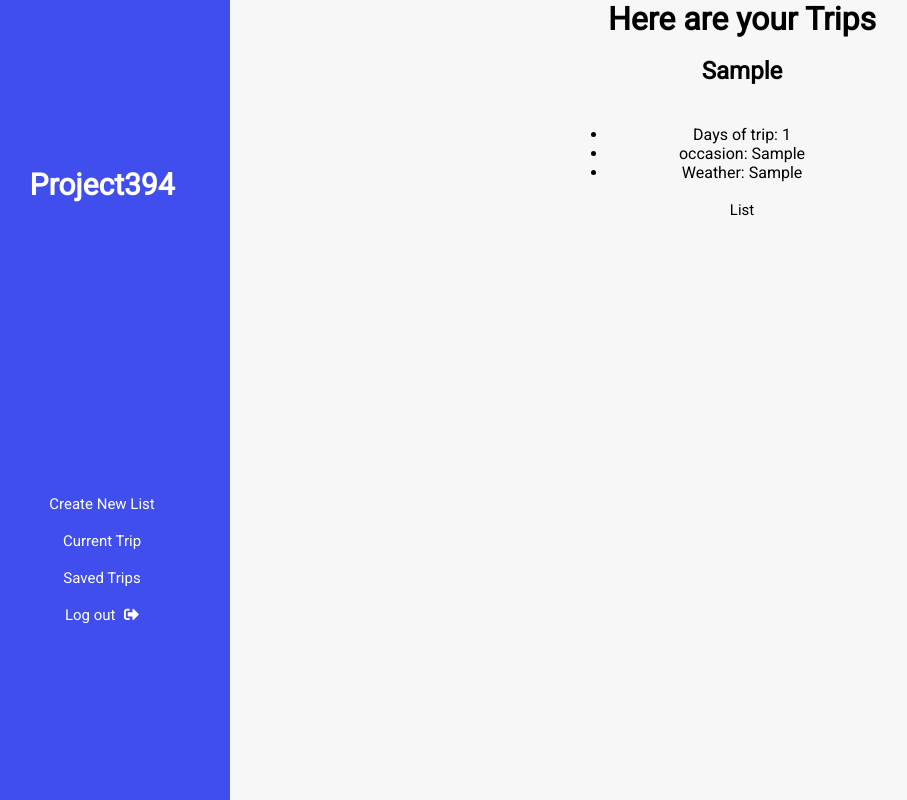
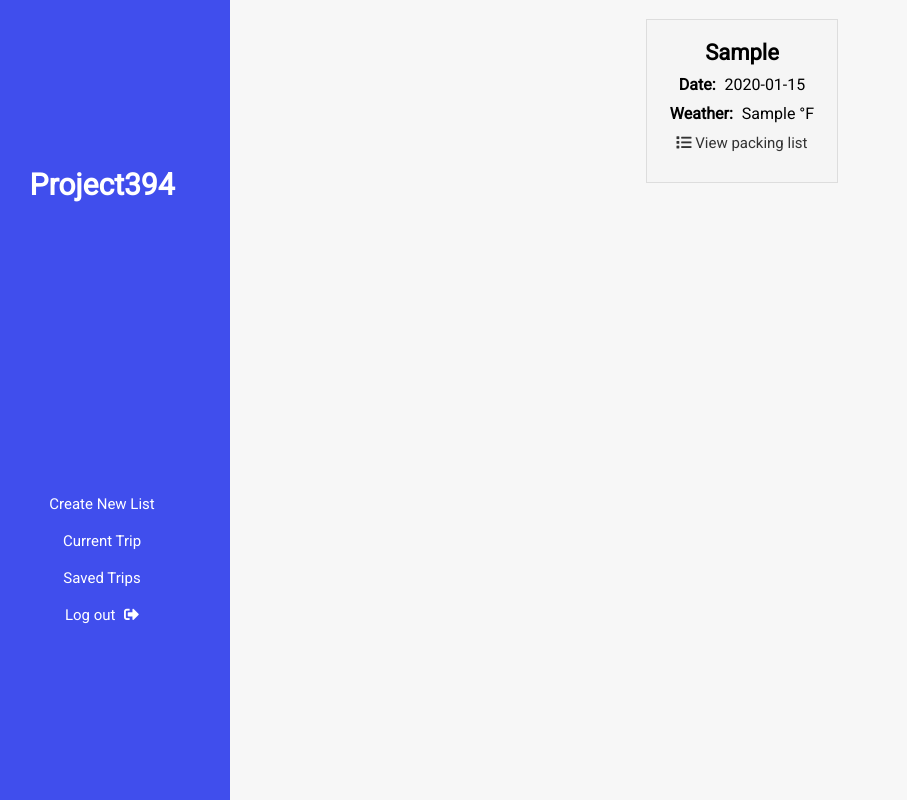
Before and after one commit to kmatta0731/AstroPackSchoolProj, a Django app: page /saved-trips/ in a window 1280 px wide. Shown: the whole page, without its empty margins (26-933 px from the left). Run offline with Django 4.2, Linux system fonts and the light colour scheme; a user stored in the database is signed in; tables that the repository leaves empty hold one stand-in row (values such as "Sample post"); some libraries are stand-ins or nearby versions.

Commit message:
Added CSS and modified Saved_trips

```diff
--- a/myapp/myapp/views.py
+++ b/myapp/myapp/views.py
@@ -71,5 +71,5 @@ def items(request):
 
 def saved_trips(request):
     user_id = request.user.id
-    trips= Trip.objects.filter(trip_userID= user_id)
+    trips = Trip.objects.filter(trip_userID=user_id).order_by('-id')
     return render(request, "user_dashboard/templates/saved_trips.html", {'trips': trips})
--- /dev/null
+++ b/myapp/user_dashboard/static/saved_trips.css
@@ -0,0 +1,36 @@
+.trip-item {
+    background-color: #f5f5f5;
+    border: 1px solid #ddd;
+    padding: 20px;
+    margin-bottom: 20px;
+  }
+
+  .trip-item h2 {
+    font-size: 22px;
+    margin-bottom: 10px;
+  }
+
+  .trip-item ul {
+    list-style-type: none;
+    margin: 0;
+    padding: 0;
+  }
+
+  .trip-item ul li {
+    font-size: 16px;
+    margin-bottom: 10px;
+  }
+
+  .trip-item ul li strong {
+    font-weight: bold;
+    margin-right: 5px;
+  }
+
+  .trip-item ul li a {
+    color: #333;
+    text-decoration: none;
+  }
+
+  .trip-item ul li a:hover {
+    text-decoration: underline;
+  }
--- a/myapp/user_dashboard/templates/saved_trips.html
+++ b/myapp/user_dashboard/templates/saved_trips.html
@@ -6,6 +6,7 @@
         <title>Dashboard</title>
         <link rel="stylesheet" href="{% static 'css/style.css' %}"/>
         <link rel="stylesheet" href="{% static 'dashboard.css' %}"/>
+        <link rel="stylesheet" href="{% static 'saved_trips.css' %}"/>
         <link rel="stylesheet" href="{% static 'css/generator-form.css' %}"/>
         <link rel="stylesheet" href="https://fonts.googleapis.com/css2?family=Material+Symbols+Outlined:opsz,wght,FILL,GRAD@20..48,100..700,0..1,-50..200" />
         <link rel="stylesheet" href="https://cdnjs.cloudflare.com/ajax/libs/font-awesome/5.15.2/css/all.min.css">
@@ -26,21 +27,21 @@
         </header>
         <div class="main-container">
             <div class="saved-Trips-container">
-                <h1> Here are your Trips </h1>
                 <br>
-
                 {% block content %}
+                <div class="trips-container">
                   {% for trip in trips %}
-
+                    <div class="trip-item">
                       <h2>{{ trip.trip_destination }}</h2>
                       <ul>
-                            <li> Days of trip: {{ trip.length_of_trip }}</li>
-                            <li> occasion: {{ trip.occasion }}</li>
-                            <li> Weather: {{ trip.trip_weather }}</li>
-                            <a href="{% url 'items' %}" style = "color: black;" ><li>List</li></a>
-                            <br>
+                        <li><strong>Date:</strong> {{ trip.trip_start_date }}</li>
+                        <!-- <li><strong>Occasion:</strong> {{ trip.occasion }}</li> -->
+                        <li><strong>Weather:</strong> {{ trip.trip_weather }} °F</li>
+                        <li><a href="{% url 'items' %}"><i class="fas fa-list"></i>  View packing list</a></li>
                       </ul>
+                    </div>
                   {% endfor %}
+                </div>
               {% endblock %}
             </div>
         </div>
```
Lines whose indentation alone changed are shown as unchanged.
